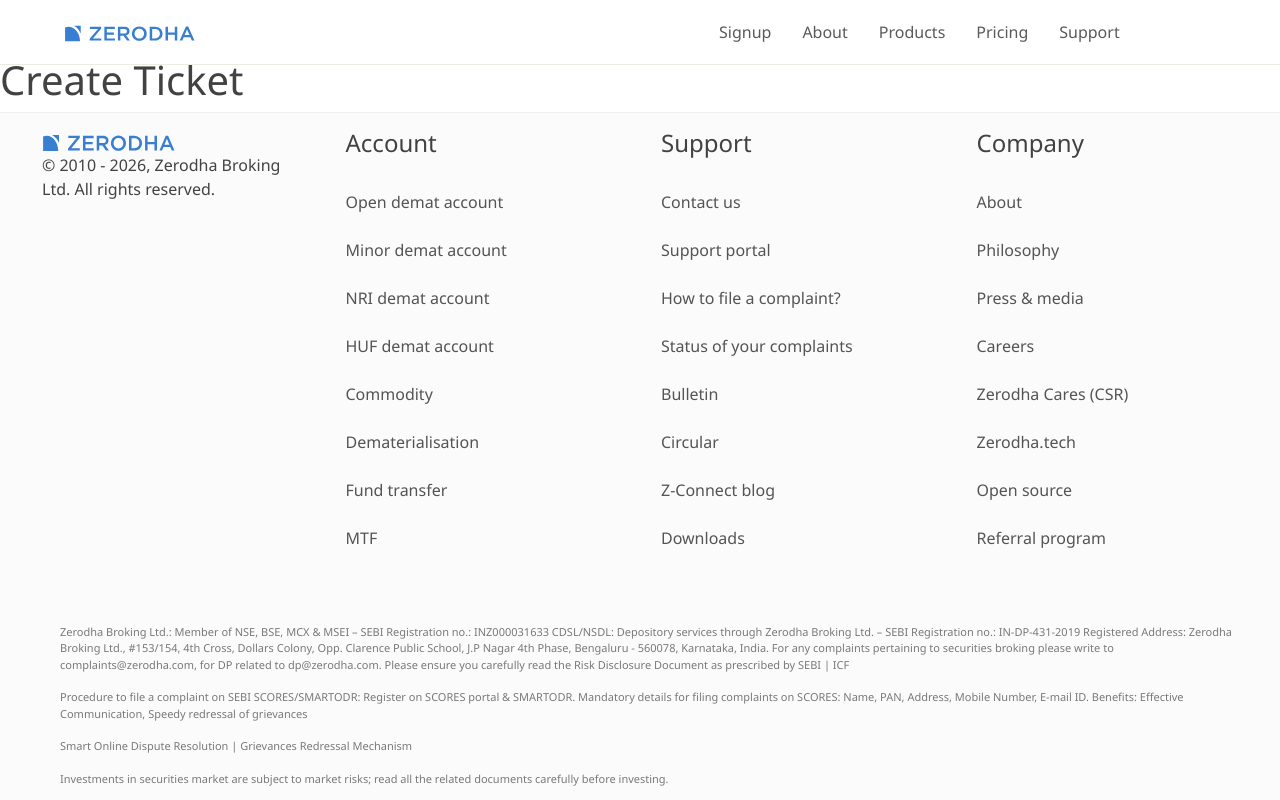
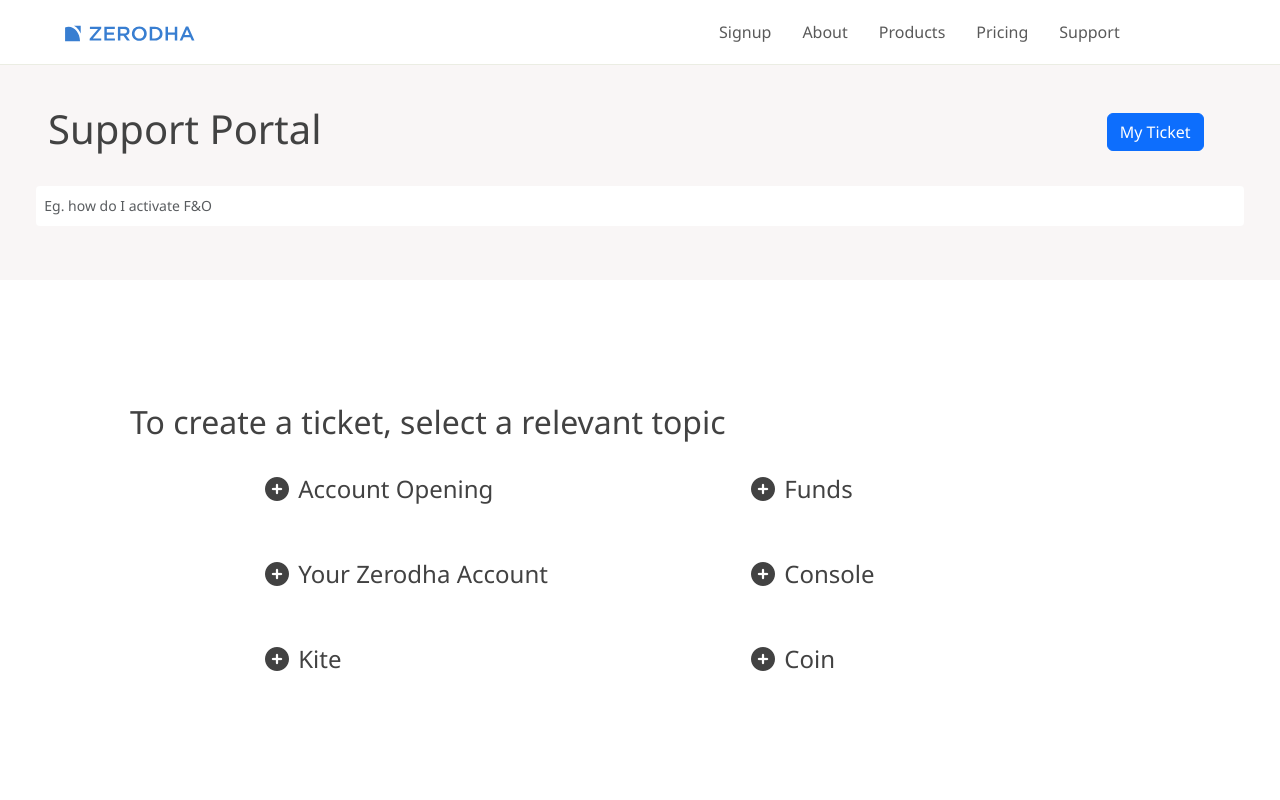
Before and after one commit to Rohan-cherkar/Tradeza-Full-Stack, a React (Vite) app in the folder frontend/: page /support in a window 1280 px wide. Shown: the top 800 px of the page. Built offline with nearby package versions, Linux system fonts and the light colour scheme.

Commit message:
Home component is created and now working on the functionality

```diff
--- a/frontend/src/index.css
+++ b/frontend/src/index.css
@@ -111,3 +111,20 @@
 .universe-info{
   font-size: 0.8rem !important;
 }
+
+.support-container{
+  background-color: #f9f6f6;
+  margin-top: 65px;
+  height: 215px ;
+  padding: 40px 24px;
+}
+.support-input{
+  width: 90% !important;
+  height: 40px !important;
+  margin: 2% 1%;
+  border: transparent;
+  border: #727070 !important;
+  /* -webkit-box-shadow: 0px 2px 24px 6px rgba(0,0,0,0.39);  */
+/* box-shadow: 0px 2px 50px -1px rgba(0,0,0,0.4); */
+
+}
--- a/frontend/src/landing_page/support/CreateTicket.jsx
+++ b/frontend/src/landing_page/support/CreateTicket.jsx
@@ -1,6 +1,79 @@
-import React from 'react';
+import React from "react";
+import Dropdown from "./Dropdown.jsx";
 function CreateTicket() {
-    return ( <h1>Create Ticket</h1> );
+  return (
+    <div className="container">
+      <div className="row p-5  mb-5">
+        <h1 className="fs-2">To create a ticket, select a relevant topic</h1><br /><br /><br />
+        <div className="col-6 ms-5 ps-5"><Dropdown
+          heading="Account Opening"
+          points={[
+            "Resident individual",
+            "Minor",
+            "Non Resident Indian (NRI)",
+            "Company",
+            " Partnership HUF and LLP",
+            "Glossary",
+          ]}
+        />
+        <Dropdown
+          heading="Your Zerodha Account"
+          points={[
+            "Your Profile",
+            "Account modification",
+            "Client Master Report (CMR) and Depository Participant (DP)",
+            " Nomination",
+            "Transfer and conversion of securities",
+          ]}
+        />
+        <Dropdown
+          heading="Kite"
+          points={[
+            "IPO",
+            "Trading FAQs",
+            "Margin Trading Facility (MTF) and Margins",
+            "Charts and orders",
+            "Alerts and Nudges",
+            "General",
+          ]}
+        /></div>
+        <div className="col-5"><Dropdown
+          heading="Funds"
+          points={[
+            "Add money",
+            "Withdraw money",
+            " Add bank accounts",
+            "eMandates",
+          ]}
+        />
+        <Dropdown
+          heading="Console"
+          points={[
+            "Portfolio",
+            "Corporate actions",
+            "Funds statement",
+            "Reports",
+            "Profile",
+            "Segments",
+          ]}
+        />
+        <Dropdown
+          heading="Coin"
+          points={[
+            "Mutual funds",
+            "National Pension Scheme (NPS)",
+            "Fixed Deposit (FD)",
+            "Features on Coin",
+            "Payments and Orders",
+            "General",
+          ]}/></div>
+
+
+
+
+      </div>
+    </div>
+  );
 }
 
 export default CreateTicket;
--- /dev/null
+++ b/frontend/src/landing_page/support/Dropdown.jsx
@@ -0,0 +1,41 @@
+import React, { useState } from "react";
+
+function Dropdown({ heading, points }) {
+  const [showPoints, setShowPoints] = useState(false);
+
+  return (
+    <div className="col-12 p-5 pt-0  mx-auto ">
+      <h4
+        onClick={() => setShowPoints(!showPoints)}
+        style={{ cursor: "pointer" }}
+      >
+        <i
+          className={`fa ${showPoints ? "fa-minus-circle" : "fa-plus-circle"}`}
+          aria-hidden="true"
+        ></i>{" "}
+        {heading}
+      </h4>
+
+      {showPoints && (
+        <div>
+          {points.map((element, index) => (
+            <React.Fragment key={index}>
+              <a
+                href=""
+                style={{
+                  textDecoration: "none",
+                  lineHeight: "2.5",
+                }}
+              >
+                {element}
+              </a>
+              <br />
+            </React.Fragment>
+          ))}
+        </div>
+      )}
+    </div>
+  );
+}
+
+export default Dropdown;
--- a/frontend/src/landing_page/support/Hero.jsx
+++ b/frontend/src/landing_page/support/Hero.jsx
@@ -1,6 +1,28 @@
-import React from 'react';
+import React from "react";
 function Hero() {
-    return ( <h1>Hero</h1> );
+  return (
+    <div className="container-fulid support-container ">
+      <div className="row">
+        <div className="col-4">
+          <h1 className="ms-4">Support Portal</h1>
+        </div>
+        <div className="col-6"></div>
+        <div className="col-2 pt-2 ps-5">
+          <button className="btn btn-primary">My Ticket</button>
+        </div>
+        <div className="input-group input-group-sm mb-3 .col-12">
+          <input
+            type="text"
+            className="form-control support-input "
+            aria-label="Sizing example input"
+            aria-describedby="inputGroup-sizing-sm"
+            placeholder="Eg. how do I activate F&O"
+          ></input>
+        </div>
+      </div>
+      <div className="col-9"></div>
+    </div>
+  );
 }
 
 export default Hero;
```
